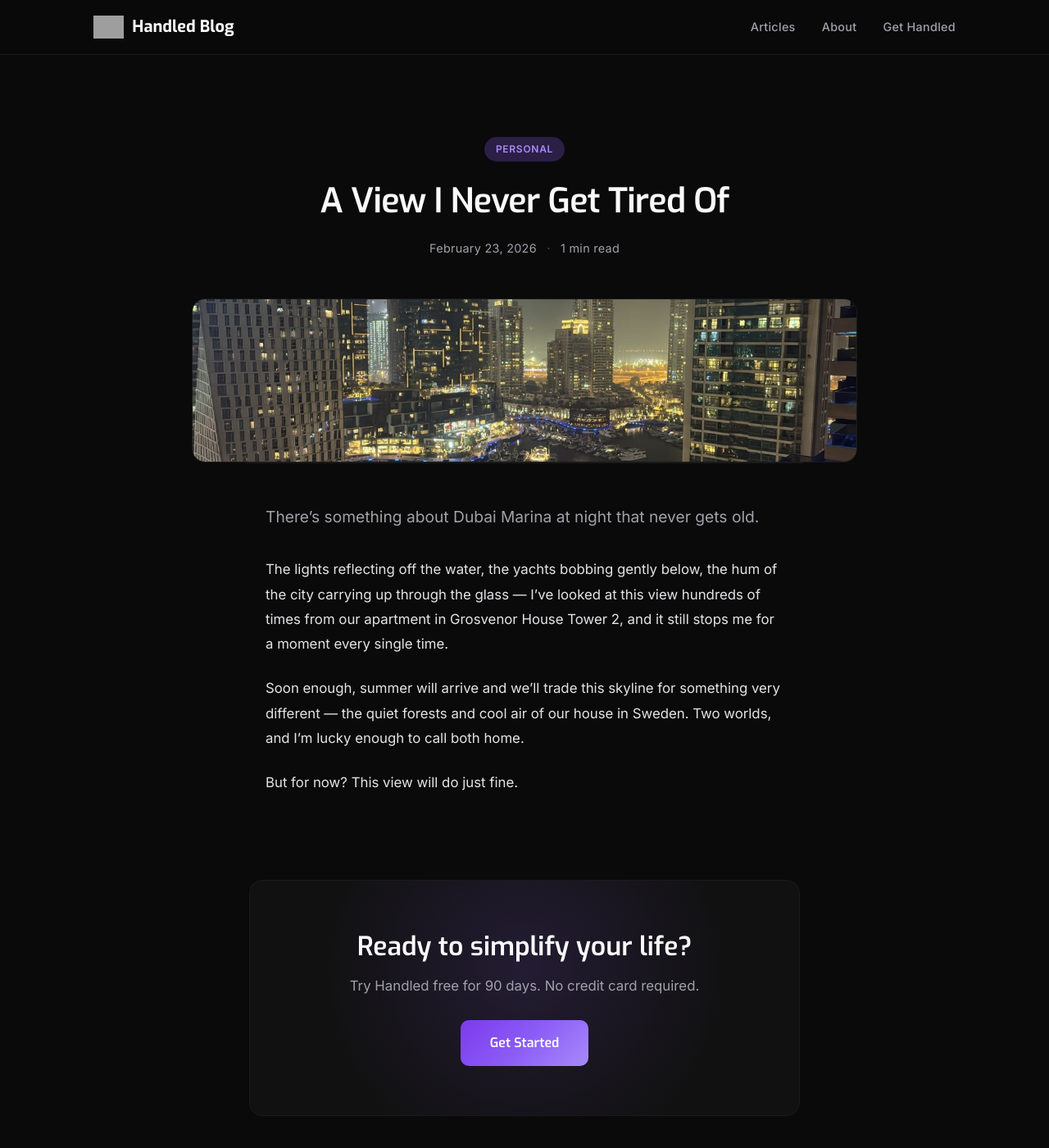
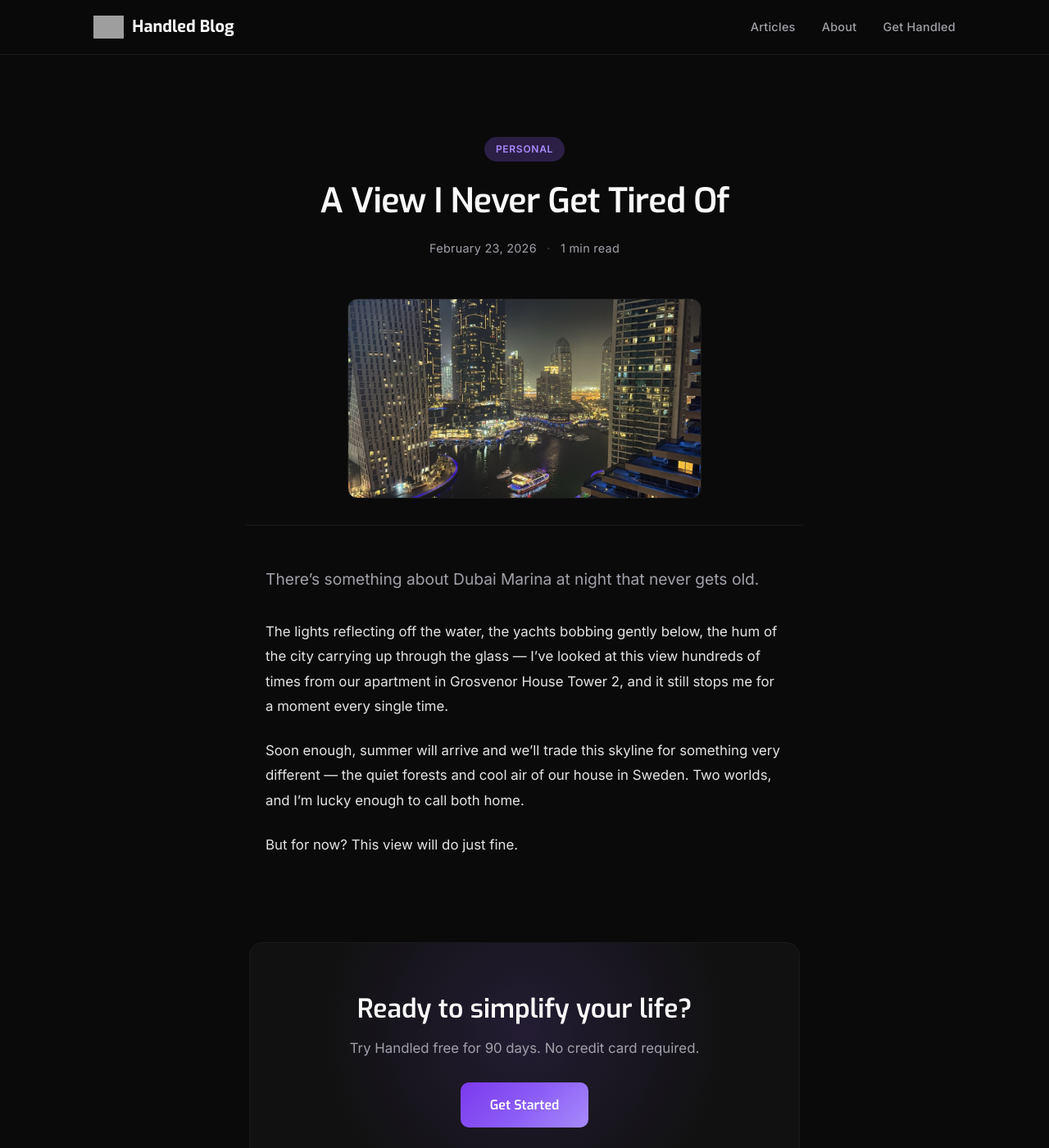
Before and after one commit to handled-sh/handled-sh.github.io, a Jekyll site: the page built from _posts/2026-02-23-a-view-i-never-get-tired-of.md, in a window 1280 px wide and 1400 px high. Shown: the whole window at 82% size. Built offline with Jekyll 4.4.1, drawn with Linux system fonts in a browser that asks for light colours; grey boxes are pictures that could not be loaded.

Commit message:
Make post image smaller and constrained width

```diff
--- a/assets/css/style.css
+++ b/assets/css/style.css
@@ -775,16 +775,16 @@ h1, h2, h3, h4, h5, h6 {
 
 /* ─── Post Hero Image ─── */
 .post-hero-image {
-  max-width: 860px;
-  margin: 0 auto 0;
+  max-width: 480px;
+  margin: 0 auto 32px;
   padding: 0 24px;
 }
 
 .post-hero-image img {
   width: 100%;
-  max-height: 200px;
+  max-height: 280px;
   object-fit: cover;
-  border-radius: 16px;
+  border-radius: 12px;
   display: block;
   border: 1px solid var(--border);
 }
```
